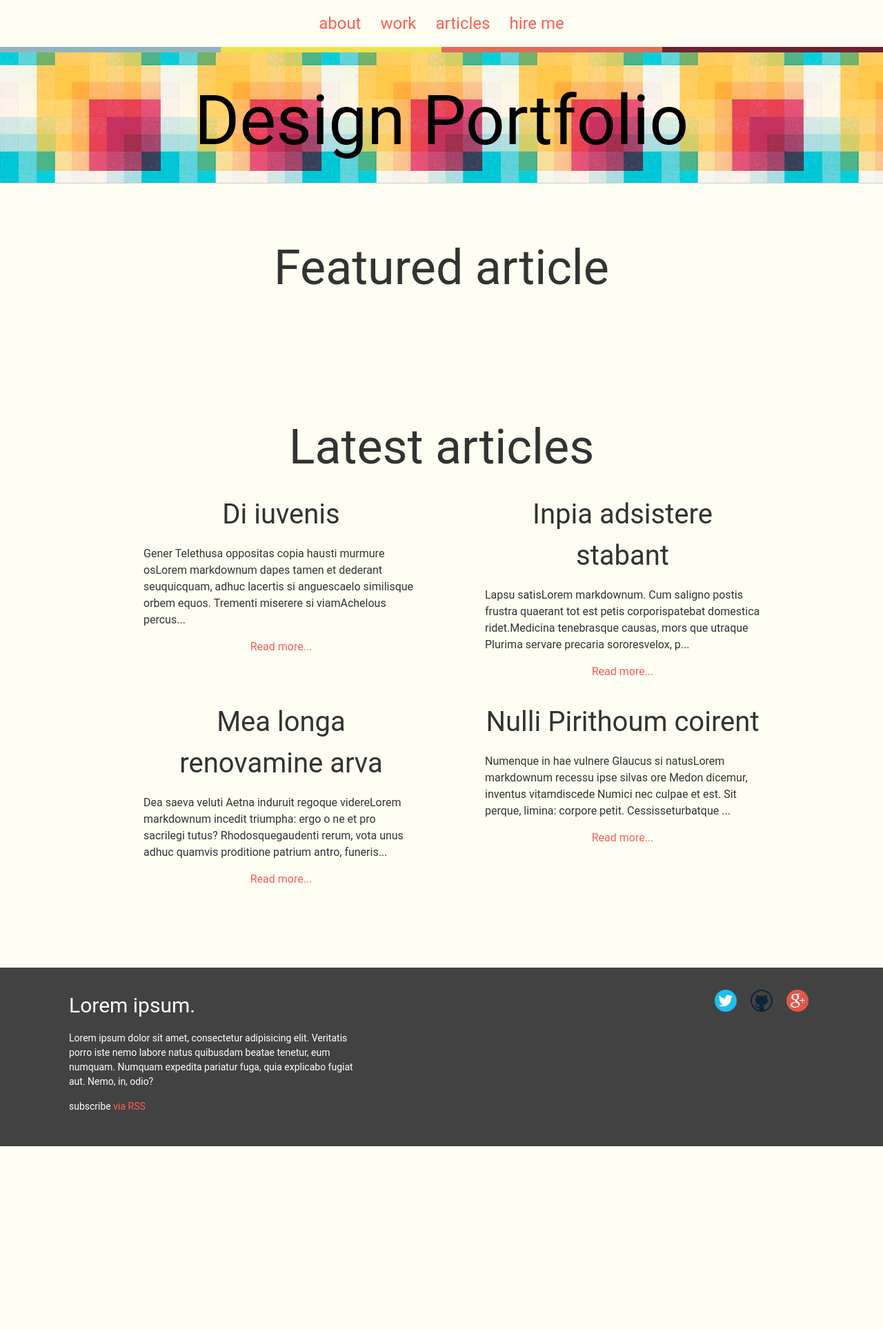
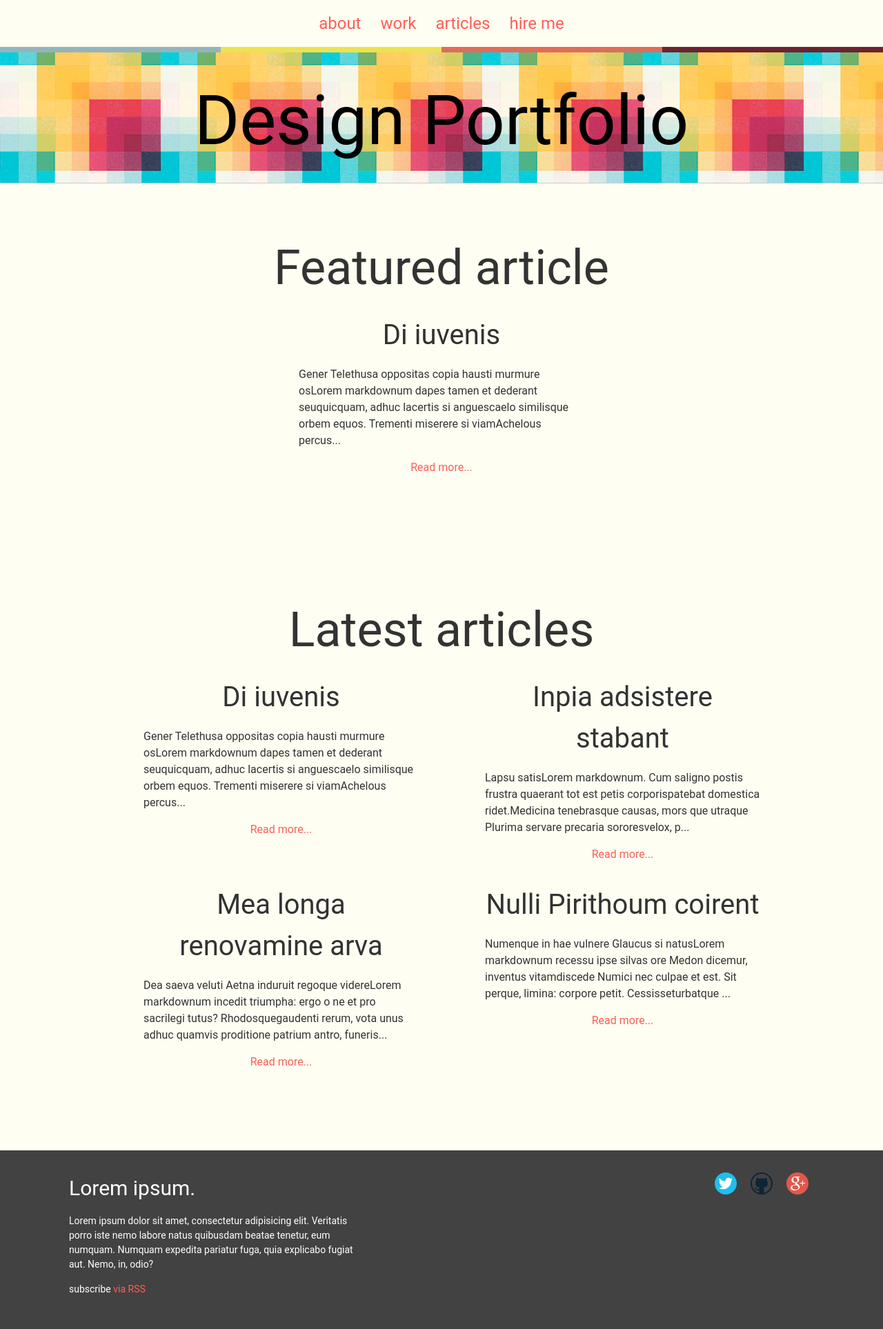
Before and after one commit to nguyenmanh1507/designer-portfolio, a Jekyll site: the page built from index.html, in a window 1280 px wide. Shown: the whole page at 69% size. Built offline with Jekyll 4.4.1, drawn with Linux system fonts in a browser that asks for light colours; before the commit the page ends 1662 px from its top, so only the background shows below that.

Commit message:
update styles

```diff
--- a/_posts/2015-10-18-di-iuvenis.markdown
+++ b/_posts/2015-10-18-di-iuvenis.markdown
@@ -3,6 +3,8 @@ layout: post
 title:  "Di iuvenis"
 date:   2015-10-18 22:00:26 +0700
 categories: jekyll update
+featured: true
+
 ---
 
 ## Gener Telethusa oppositas copia hausti murmure os
--- a/_posts/2015-10-18-inpia-adsistere-stabant.markdown
+++ b/_posts/2015-10-18-inpia-adsistere-stabant.markdown
@@ -3,6 +3,8 @@ layout: post
 title:  "Inpia adsistere stabant"
 date:   2015-10-18 22:00:26 +0700
 categories: jekyll update
+featured: true
+
 ---
 
 ## Lapsu satis
--- a/_sass/components/_post.scss
+++ b/_sass/components/_post.scss
@@ -16,3 +16,8 @@
 .post-read-more-link {
 	text-align: center;
 }
+
+.post-featured {
+	float: none;
+	margin: 0 auto;
+}
```
